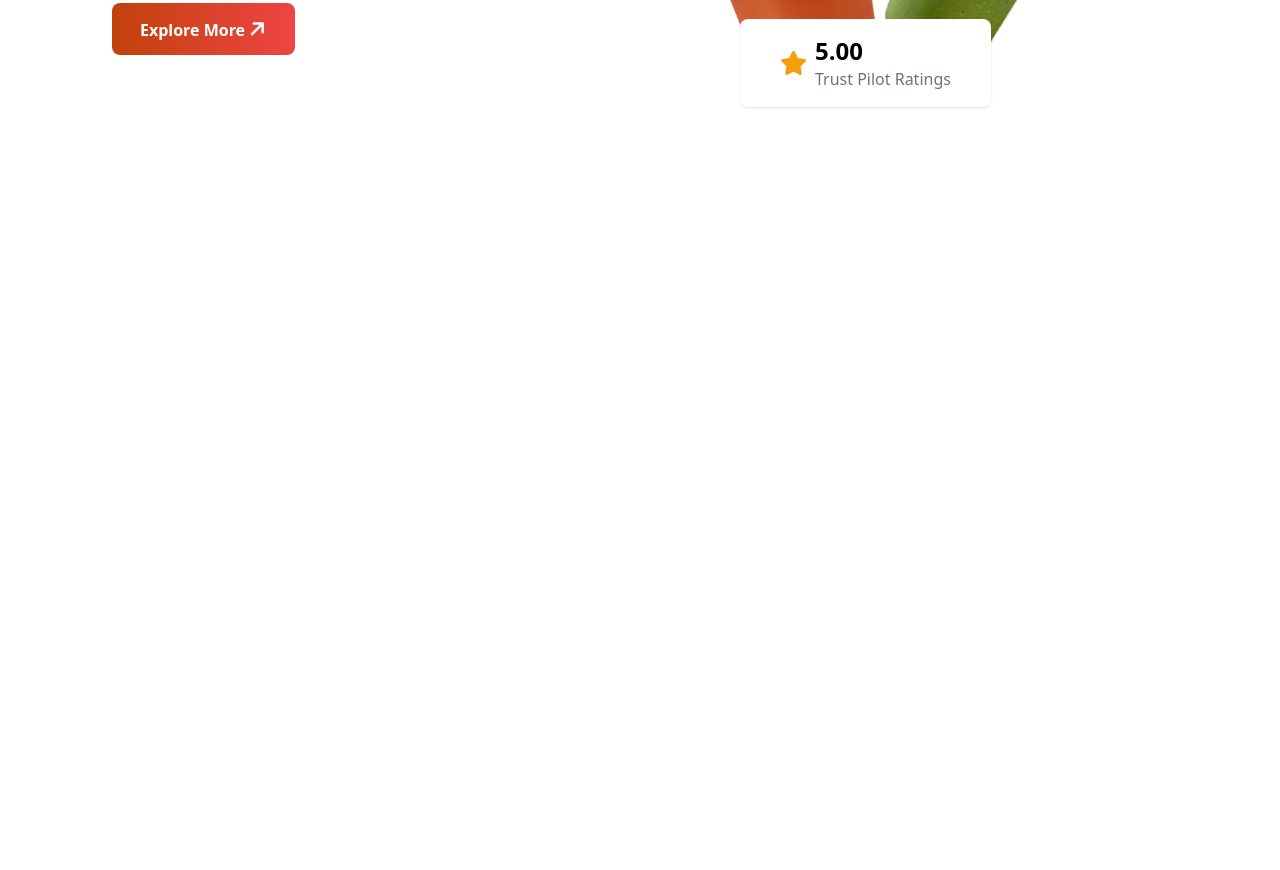
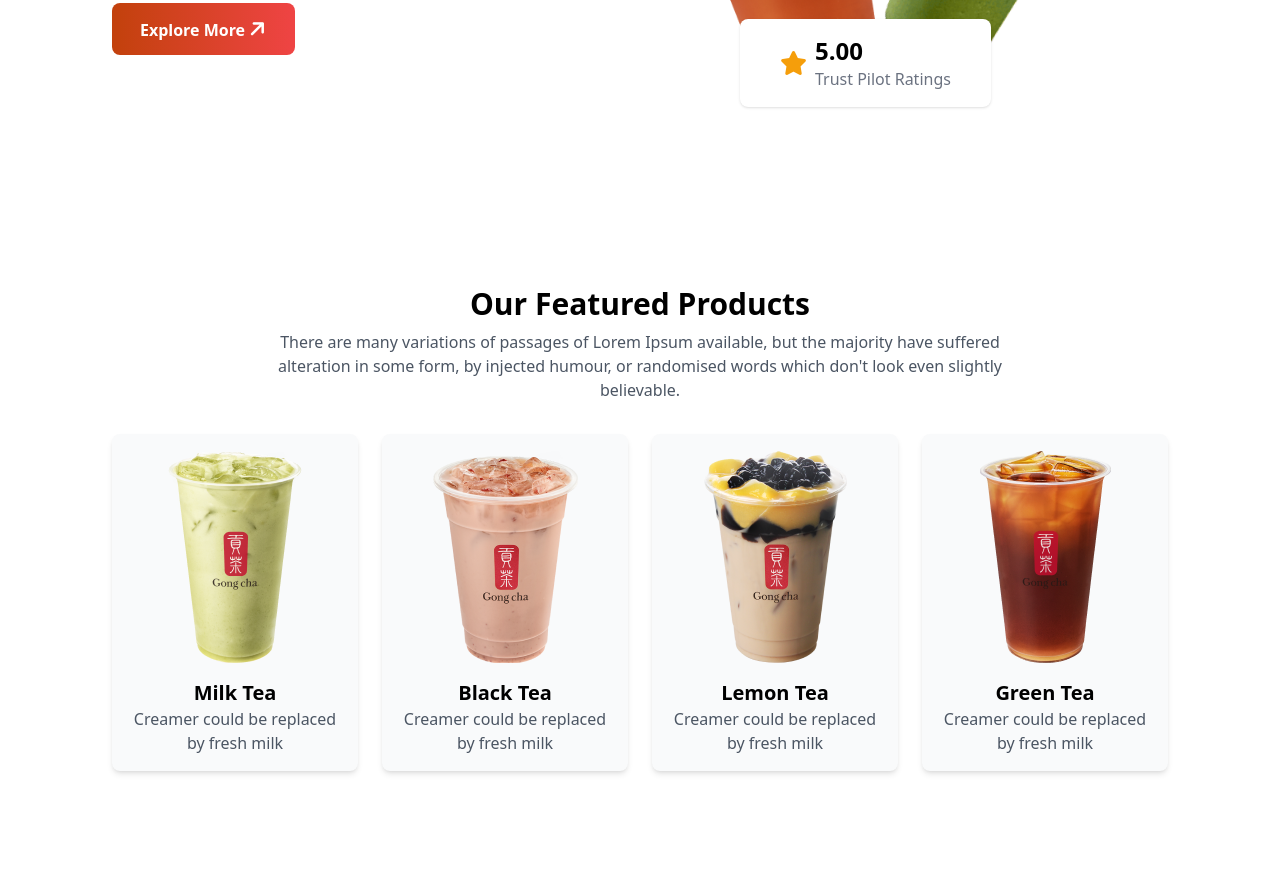
Before and after one commit to sojibshekh/tea-house-tailwind, a plain HTML site: page index.html in a window 1280 px wide. Shown: the part 341-1211 px from the top of the page. Before the commit the page ends 800 px from the top, so only its background shows below. Drawn offline with nearby package versions, Linux system fonts and the light colour scheme.

Commit message:
tea section code here

```diff
--- a/index.html
+++ b/index.html
@@ -24,11 +24,11 @@
 <body>
 
     <main class="max-w-screen-xl mx-auto px-16 lg:px-28">
-        <header class="flex pt-10 mb-20">
+        <header class="md:flex pt-10 mb-20">
           <div>
-            <h1 class="text-5xl md:text-7xl">It's good <br>
+            <h1 class="text-3xl md:text-7xl">It's good <br>
                 tea time at The <br> Tea House</h1>
-                <p class="text-gray-500 w-3/4 my-5">Tea and Botanical Solutions Supplier Give Optimum Satisfaction To Your Taste Buds.</p>
+                <p class="text-gray-500 md:w-3/4 my-5">Tea and Botanical Solutions Supplier Give Optimum Satisfaction To Your Taste Buds.</p>
                 <button class="bg-gradient-to-r from-orange-700 to-red-500 px-7 py-3 rounded-lg text-white font-bold" >Explore More <i class="fa-solid fa-arrow-right -rotate-45 text-xl"></i></button>
           </div>
           <div class="relative">
@@ -43,6 +43,45 @@
              </div>
           </div>
         </header>
+
+        <section class="py-8 lg:py-24 mb-8">
+          <div class="text-center mb-8">
+            <h1 class="text-3xl md:4xl font-bold mb-2">Our Featured Products</h1>
+            <p class="text-gray-600 mx-auto  max-w-3xl">There are many variations of passages of Lorem Ipsum available, but the majority have suffered alteration in some form, by injected humour, or randomised words which don't look even slightly believable. </p>
+          </div>
+          <div class="grid md:grid-cols-2 lg:grid-cols-4 gap-6 text-center">
+            <div class="rounded-lg shadow-md bg-gray-50 overflow-hidden">
+              <img class="mx-auto pt-4" src="images/tea-1.png" alt="">
+              <div class="p-4">
+                <h2 class="font-bold text-xl">Milk Tea</h2>
+              <p class="text-gray-600">Creamer could be replaced by fresh milk</p>
+              </div>
+            </div>
+            <div class="rounded-lg shadow-md bg-gray-50 overflow-hidden">
+              <img class="mx-auto pt-4" src="images/tea-2.png" alt="">
+              <div class="p-4">
+                <h2 class="font-bold text-xl">Black Tea</h2>
+              <p class="text-gray-600">Creamer could be replaced by fresh milk</p>
+              </div>
+            </div>
+            <div class="rounded-lg shadow-md bg-gray-50 overflow-hidden">
+              <img class="mx-auto pt-4" src="images/tea-3.png" alt="">
+              <div class="p-4">
+                <h2 class="font-bold text-xl">Lemon Tea</h2>
+              <p class="text-gray-600">Creamer could be replaced by fresh milk</p>
+              </div>
+            </div>
+            <div class="rounded-lg shadow-md bg-gray-50 overflow-hidden">
+              <img class="mx-auto pt-4" src="images/tea-4.png" alt="">
+              <div class="p-4">
+                <h2 class="font-bold text-xl">Green Tea</h2>
+              <p class="text-gray-600">Creamer could be replaced by fresh milk</p>
+              </div>
+            </div>
+          </div>
+
+        </section>
+
     </main>
 
 </body>
```
